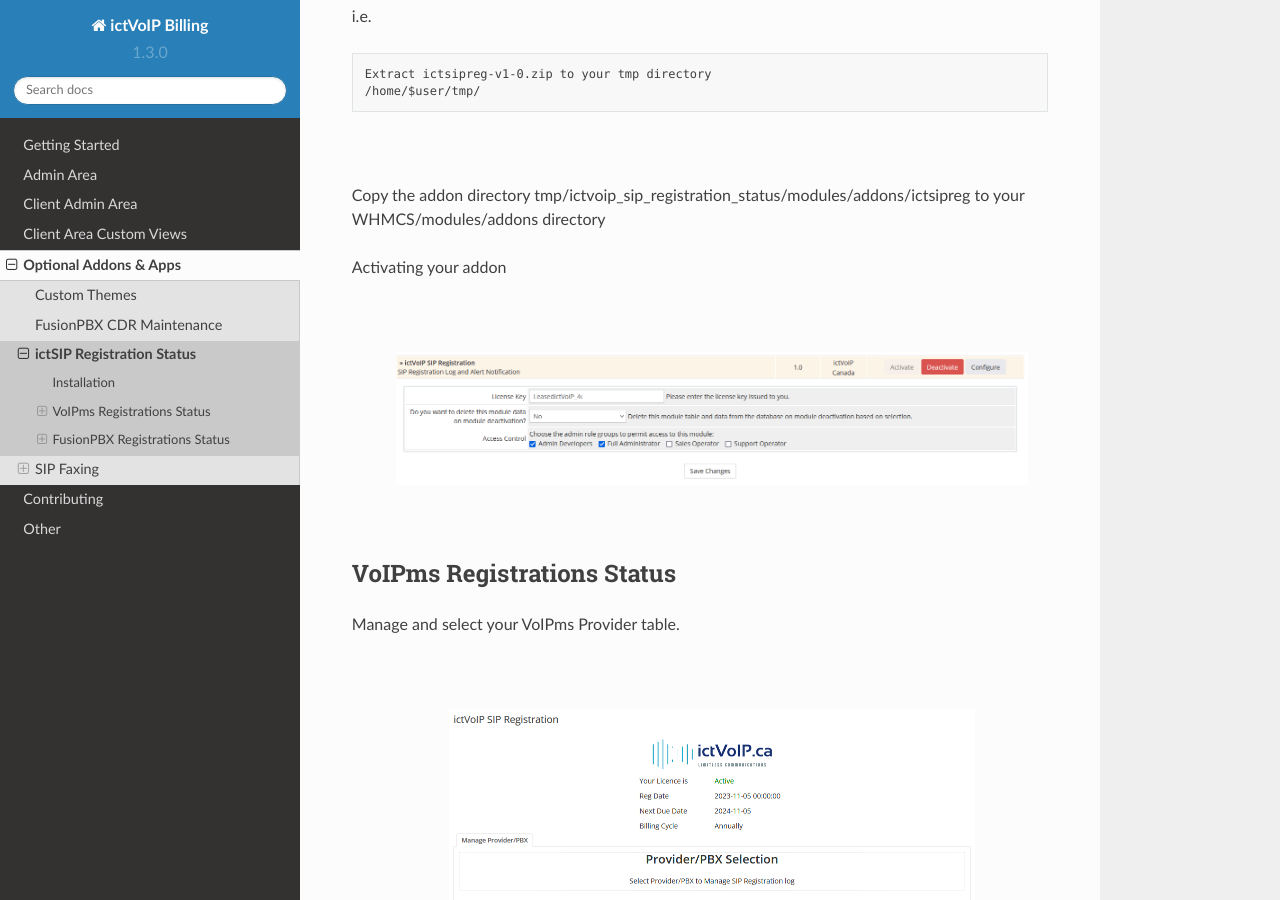
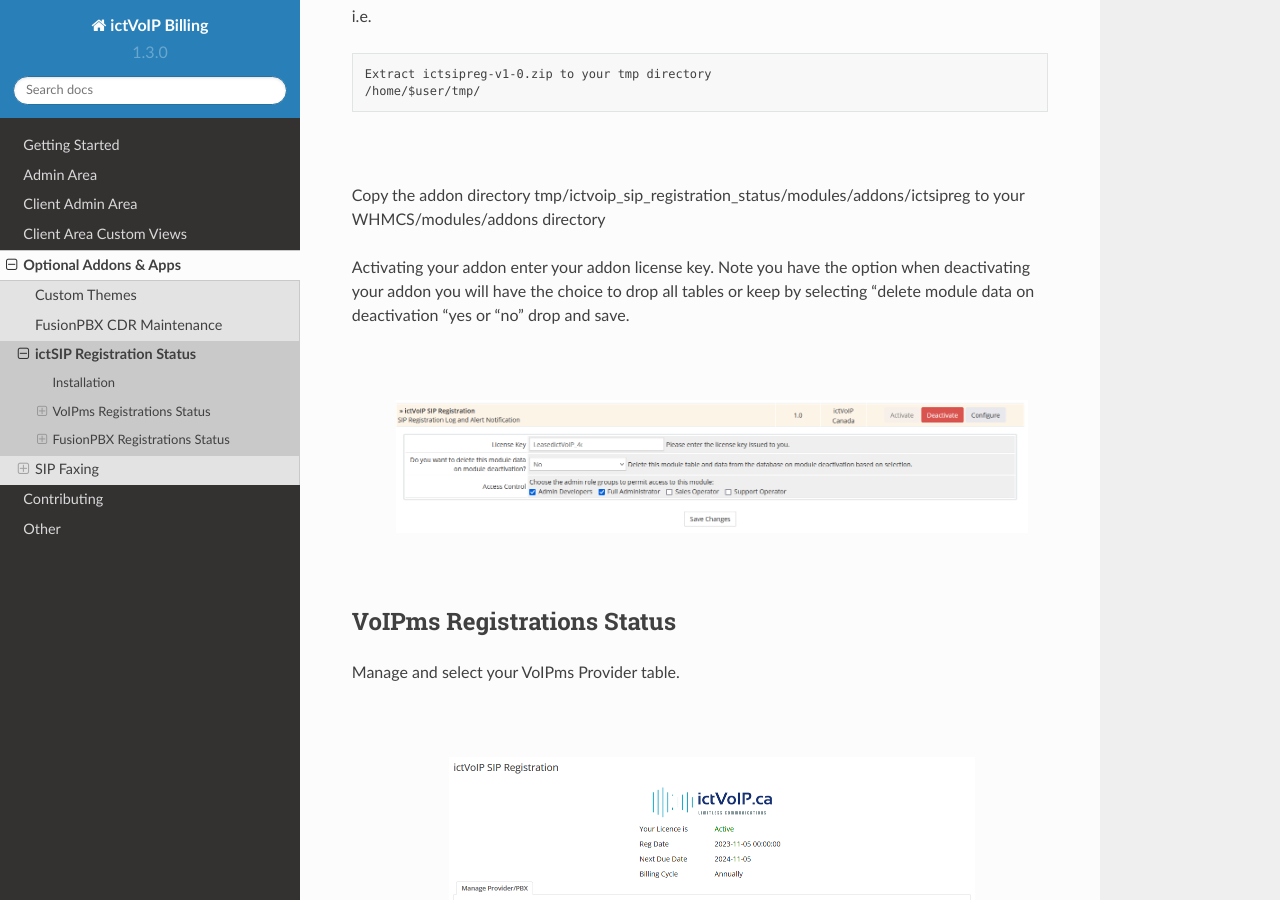
Before and after one commit to ictvoip/ictvoip-docs, a Sphinx documentation site: the page built from docs/source/ictsipreg/ictsipreg.rst, in a window 1280 px wide and 900 px high, scrolled down 451 px. Built offline with Sphinx 7.4.7 and the Read the Docs theme 2.0.0, drawn with Linux system fonts in a browser that asks for light colours; pages that are not in the unit, such as notebooks, are missing from menus.

Commit message:
Update ictsipreg.rst

```diff
--- a/docs/source/ictsipreg/ictsipreg.rst
+++ b/docs/source/ictsipreg/ictsipreg.rst
@@ -22,7 +22,7 @@ i.e.
 
 Copy the addon directory tmp/ictvoip_sip_registration_status/modules/addons/ictsipreg to your WHMCS/modules/addons directory
 
-Activating your addon
+Activating your addon enter your addon license key. Note you have the option when deactivating your addon you will have the choice to drop all tables or keep by selecting "delete module data on deactivation "yes or "no" drop and save.
 
 |
 
```
